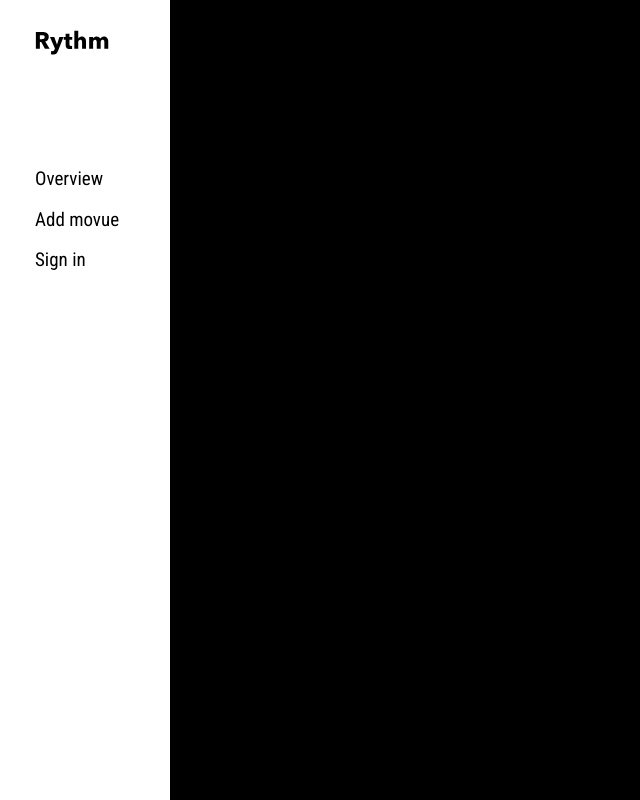
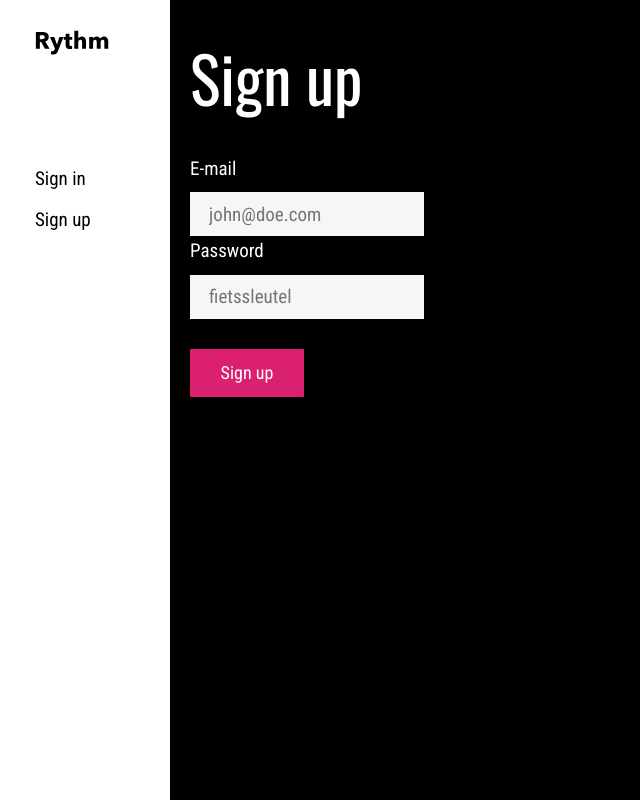
Before and after one commit to MartijnKeesmaat/Month-of-Vue, a Vue app: page /signup in a window 1280 px wide. Shown: the whole page, without its empty margins (0-640 px from the left). Built offline with nearby package versions, Linux system fonts and the light colour scheme.

Commit message:
Firebase user sign up and authenticate + show relevant links to the user

```diff
--- a/src/components/Sidebar/Sidebar.vue
+++ b/src/components/Sidebar/Sidebar.vue
@@ -19,11 +19,26 @@
   export default {
     data () {
       return {
-                menuItems: [
+      }
+    },
+    computed: {
+      menuItems () {
+        let menuItems = [
+          { title: 'Sign in', link: '/signin'},
+          { title: 'Sign up', link: '/signup'}
+        ]
+        if (this.userIsAuthenticated) {
+          menuItems [
             { title: 'Overview', link: '/'},
             { title: 'Add movue', link: '/addMovue'},
-                    { title: 'Sign in', link: '/signin'}
+            { title: 'Sign in', link: '/signin'},
+            { title: 'Sign up', link: '/signup'}
           ]
+        }
+        return menuItems
+      },
+      userIsAuthenticated () {
+        return this.$store.getters.user !== null && this.$store.getters.user !== undefined
       }
     }
   }
--- a/src/components/User/Signin.vue
+++ b/src/components/User/Signin.vue
@@ -1,9 +1,46 @@
 <template lang="html">
-  <h1>Sign in</h1>
+  <div>
+    <h1>Sign in</h1>
+    <form @submit.prevent="onSignin">
+      <label for="email">E-mail</label>
+      <input v-model="email" type="email" name="email" id="email" placeholder="john@doe.com" required>
+
+      <label for="email">Password</label>
+      <input v-model="password" type="password" name="password" id="password" placeholder="fietssleutel" required>
+
+      <br>
+
+      <button type="submit" class="btn">Sign in</button>
+
+    </form>
+  </div>
 </template>
 
 <script>
 export default {
+  data () {
+    return {
+      email: '',
+      password: ''
+    }
+  },
+  computed: {
+    user () {
+      return this.$store.getters.user
+    }
+  },
+  watch: {
+    user (value) {
+      if (value !== null && value !== undefined) {
+        this.$router.push('/')
+      }
+    }
+  },
+  methods: {
+    onSignin () {
+      this.$store.dispatch('signUserIn', {email: this.email, password: this.password})
+    }
+  }
 }
 </script>
 
--- a/src/components/User/Signup.vue
+++ b/src/components/User/Signup.vue
@@ -1,9 +1,50 @@
 <template lang="html">
-  <h1>Sign up</h1>
+  <div>
+    <h1>Sign up</h1>
+    <form @submit.prevent="onSignup">
+      <label for="email">E-mail</label>
+      <input v-model="email" type="email" name="email" id="email" placeholder="john@doe.com" required>
+
+      <label for="email">Password</label>
+      <input v-model="password" type="password" name="password" id="password" placeholder="fietssleutel" required>
+
+      <!-- <label for="email">Confirm password</label>
+      <input v-model="confirmPassword" type="password" name="confirmPassword" id="confirmPassword" placeholder="fietssleutel"> -->
+
+      <br>
+
+      <button type="submit" class="btn">Sign up</button>
+
+    </form>
+  </div>
 </template>
 
 <script>
 export default {
+  data () {
+    return {
+      email: '',
+      password: '',
+      confirmPassword: ''
+    }
+  },
+  computed: {
+    user () {
+      return this.$store.getters.user
+    }
+  },
+  watch: {
+    user (value) {
+      if (value !== null && value !== undefined) {
+        this.$router.push('/')
+      }
+    }
+  },
+  methods: {
+    onSignup () {
+      this.$store.dispatch('signUserUp', {email: this.email, password: this.password})
+    }
+  }
 }
 </script>
 
--- a/src/router/index.js
+++ b/src/router/index.js
@@ -2,6 +2,7 @@ import Vue from 'vue'
 import Router from 'vue-router'
 import Home from '@/components/Home'
 import SignIn from '@/components/User/SignIn'
+import SignUp from '@/components/User/SignUp'
 import Movue from '@/components/Movue/Movue'
 import AddMovue from '@/components/Movue/addMovue'
 
@@ -20,6 +21,11 @@ export default new Router({
       component: SignIn
     },
     {
+      path: '/signup',
+      name: 'SignUp',
+      component: SignUp
+    },
+    {
       path: '/AddMovue',
       name: 'AddMovue',
       component: AddMovue
--- a/src/store/index.js
+++ b/src/store/index.js
@@ -1,5 +1,6 @@
 import Vue from 'vue'
 import Vuex from 'vuex'
+import * as firebase from 'firebase'
 
 Vue.use(Vuex)
 
@@ -12,11 +13,7 @@ export const store = new Vuex.Store({
         seasons: 2,
         posterImage: 'https://picsum.photos/200/300/?random',
         id: 'hgaq3g',
-        date: '2017-07-17',
-        user: {
-          id: '9h489h9ahgh',
-          registeredMovues: ['guh4p8']
-        }
+        date: '2017-07-17'
       },
       {
         title: 'Not American Horror Story',
@@ -24,13 +21,18 @@ export const store = new Vuex.Store({
         seasons: 2,
         posterImage: 'https://picsum.photos/200/300/?random',
         id: 'aw4eag4g',
-        date: '2017-07-14',
-        user: {
-          id: '3qhher',
-          registeredMovues: ['areh4qh']
-        }
+        date: '2017-07-14'
       }
-    ]
+    ],
+    user: null
+  },
+  mutations: {
+    createMovue (state, payload) {
+      state.loadedMovues.push(payload)
+    },
+    setUser (state, payload) {
+      state.user = payload
+    }
   },
   actions: {
     createMovue ({commit}, payload) {
@@ -45,11 +47,23 @@ export const store = new Vuex.Store({
       }
       // reach out to fb and store
       commit('createMovue', movue)
-    }
-  },
-  mutations: {
-    createMovue (state, payload) {
-      state.loadedMovues.push(payload)
+    },
+    signUserUp ({commit}, payload) {
+      firebase.auth().createUserWithEmailAndPassword(payload.email, payload.password)
+        .then(
+          user => {
+            const newUser = {
+              id: user.uid,
+              registeredMovues: []
+            }
+            commit('setUser', newUser)
+          }
+        )
+        .catch(
+          error => {
+            console.log(error)
+          }
+        )
     }
   },
   getters: {
@@ -67,6 +81,9 @@ export const store = new Vuex.Store({
           return movue.id === movueId
         })
       }
+    },
+    user (state) {
+      return state.user
     }
   }
 })
```
Lines whose indentation alone changed are shown as unchanged.
